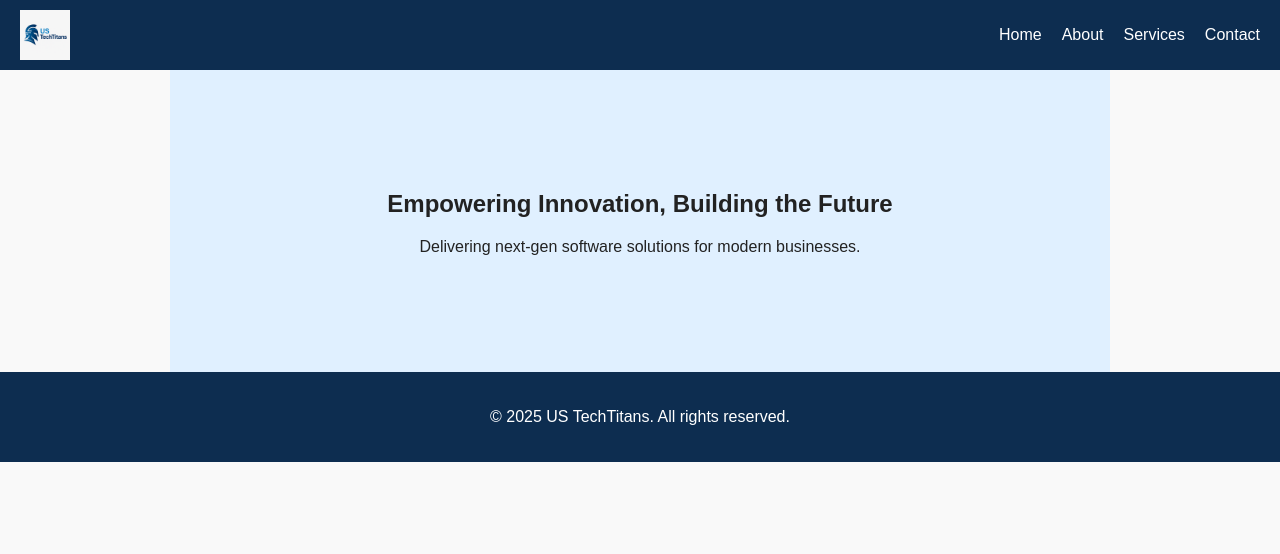
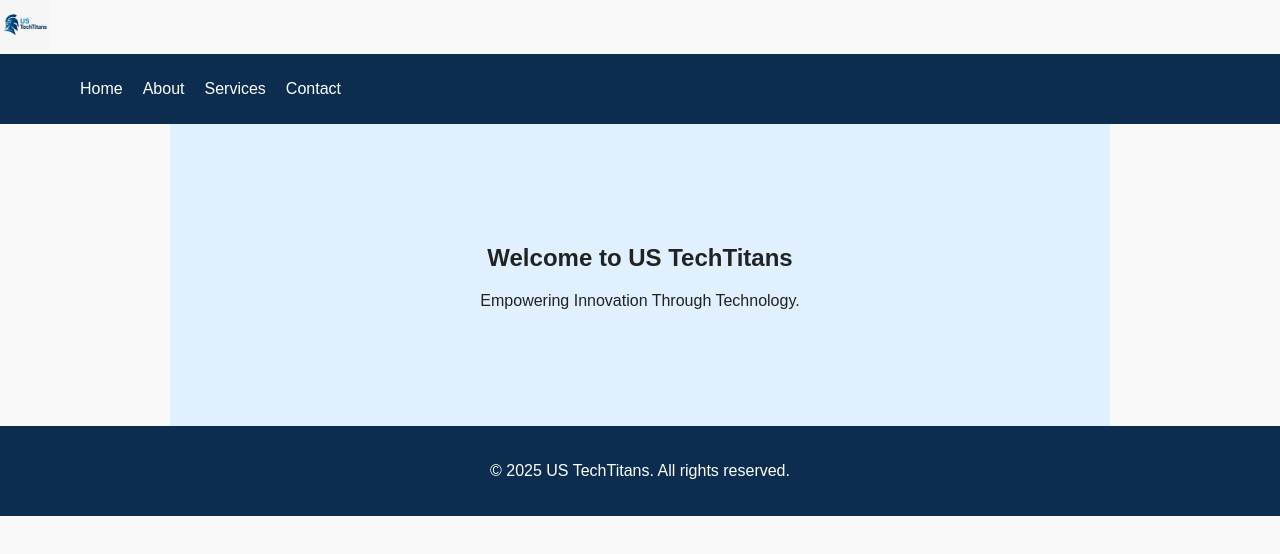
Before and after one commit to yaqubm2/us-techtitans, a plain HTML site: page index.html in a window 1280 px wide. Drawn offline with Linux system fonts and the light colour scheme.

Commit message:
Update index.html

```diff
--- a/index.html
+++ b/index.html
@@ -1,29 +1,36 @@
+
 <!DOCTYPE html>
 <html lang="en">
 <head>
     <meta charset="UTF-8">
     <meta name="viewport" content="width=device-width, initial-scale=1.0">
-  <title>US TechTitans | Home</title>
-  <link rel="stylesheet" href="style.css">
+    <title>US TechTitans - Home</title>
+    <link href="style.css" rel="stylesheet">
 </head>
 <body>
     <header>
+        <div class="container">
+            <img src="logo.png" alt="US TechTitans Logo" class="logo">
             <nav>
-      <img src="logo.png" alt="US TechTitans Logo" class="logo">
                 <ul>
-        <li><a href="index.html">Home</a></li>
+                    <li><a href="index.html" class="active">Home</a></li>
                     <li><a href="about.html">About</a></li>
                     <li><a href="services.html">Services</a></li>
                     <li><a href="contact.html">Contact</a></li>
                 </ul>
             </nav>
+        </div>
     </header>
     <section class="hero">
-    <h1>Empowering Innovation, Building the Future</h1>
-    <p>Delivering next-gen software solutions for modern businesses.</p>
+        <div class="container">
+            <h1>Welcome to US TechTitans</h1>
+            <p>Empowering Innovation Through Technology.</p>
+        </div>
     </section>
     <footer>
+        <div class="container">
             <p>&copy; 2025 US TechTitans. All rights reserved.</p>
+        </div>
     </footer>
 </body>
 </html>
```
Lines whose indentation alone changed are shown as unchanged.
